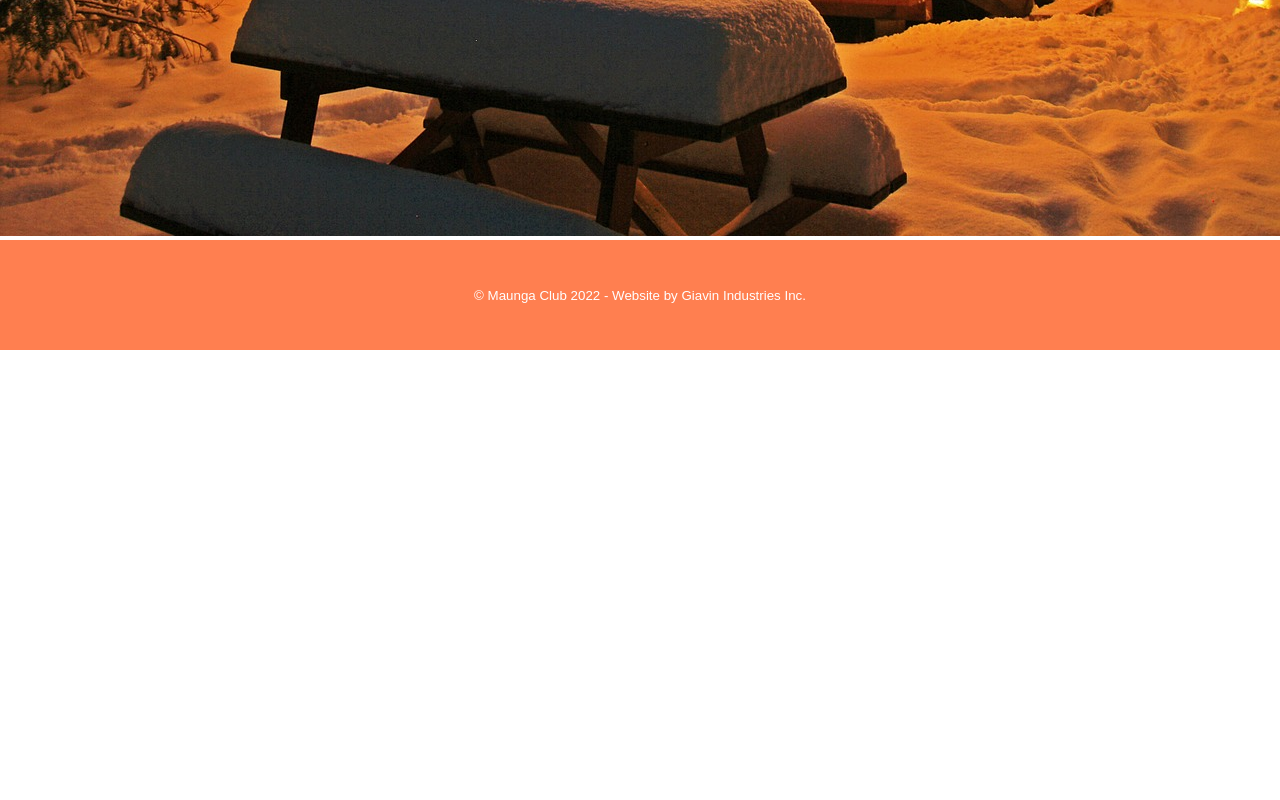
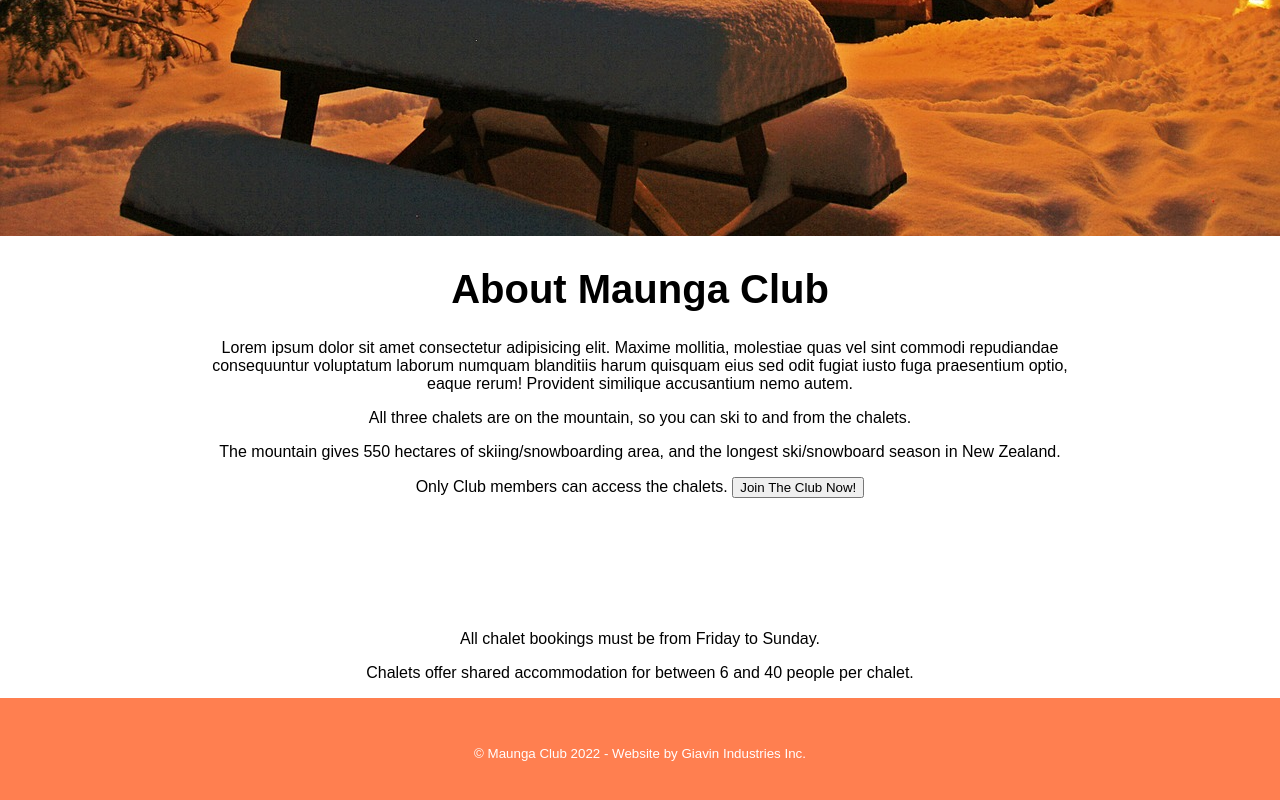
Before and after one commit to TheBoss3696/Website-AS91893, a plain HTML site: page Assesment-AS91893/index.html in a window 1280 px wide. Shown: the part 824-1624 px from the top of the page. Before the commit the page ends 1174 px from the top, so only its background shows below. Drawn offline with Linux system fonts and the light colour scheme.

Commit message:
LayoutV2
This is an improvement to the previous layout with the addition of sections and some additional styles and the testing of floats

```diff
--- a/Assesment-AS91893/index.html
+++ b/Assesment-AS91893/index.html
@@ -11,15 +11,41 @@
         <a href="index.html"><img class="logo" src="img/Maunga_Club_white.png" /></a>
         <nav>
             <a href="index.html">HOME</a>
-            <a href="">ABOUT</a>
-            <a href="">CONTACT</a>
-            <a href="">GALLERY</a>
-            <a href="">CONTACT</a>
+            <a href="#chalets">CHALETS</a>
+            <a href="#gallery">GALLERY</a>
+            <a href="#contact">CONTACT</a>
         </nav>
     </header>
+
     <div>
-        <img class="Head-img" src="img/maunga_club_cabin.jpg"/>
+        <img class="head-img" src="img/maunga_club_cabin.jpg"/>
+        <h1>About Maunga Club</h1>
     </div>
+    <section id="about">
+        <div class="test">
+            <p>Lorem ipsum dolor sit amet consectetur adipisicing elit. Maxime mollitia,
+        molestiae quas vel sint commodi repudiandae consequuntur voluptatum laborum
+        numquam blanditiis harum quisquam eius sed odit fugiat iusto fuga praesentium
+        optio, eaque rerum! Provident similique accusantium nemo autem.</p>
+        </div>
+        <div>
+
+            <p>All three chalets are on the mountain, so you can ski to and from the chalets.</p>
+            <p>The mountain gives 550 hectares of skiing/snowboarding area, and the longest
+                ski/snowboard season in New Zealand.</p>
+            <p>Only Club members can access the chalets. <button>Join The Club Now!</button></p>
+        </div>
+    </section>
+    <section id="chalets">
+        <p>All chalet bookings must be from Friday to Sunday.</p>
+        <p>Chalets offer shared accommodation for between 6 and 40 people per chalet.</p>
+    </section>
+    <section id="gallery">
+
+    </section>
+    <section id="contact">
+
+    </section>
     <footer>
         <p><small>&copy; Maunga Club 2022 - Website by Giavin Industries Inc.</small></p>
     </footer>
--- a/Assesment-AS91893/styles.css
+++ b/Assesment-AS91893/styles.css
@@ -11,6 +11,16 @@ body {
     height: auto;
 
 }
+.head-img{
+    height: auto;
+    width: 100%;
+
+}
+
+h1{
+    font-size: 40px;
+
+}
 
 header {
     background-color: #fb8c00;
@@ -21,7 +31,6 @@ header {
 }
 
 nav {
-    color: white;
     float: right;
     padding: 40px 50px 0px 0px;
 }
@@ -35,6 +44,20 @@ nav a {
     font-size: 20px;
 }
 
+#about{
+    padding-bottom: 100px;
+    padding-left: 200px;
+    padding-right: 200px;
+    text-align: center;
+}
+
+
+.test{
+    clear:both;
+}
+
+
+
 footer {
     background-color: #FF7F50;
     color: white;
```
